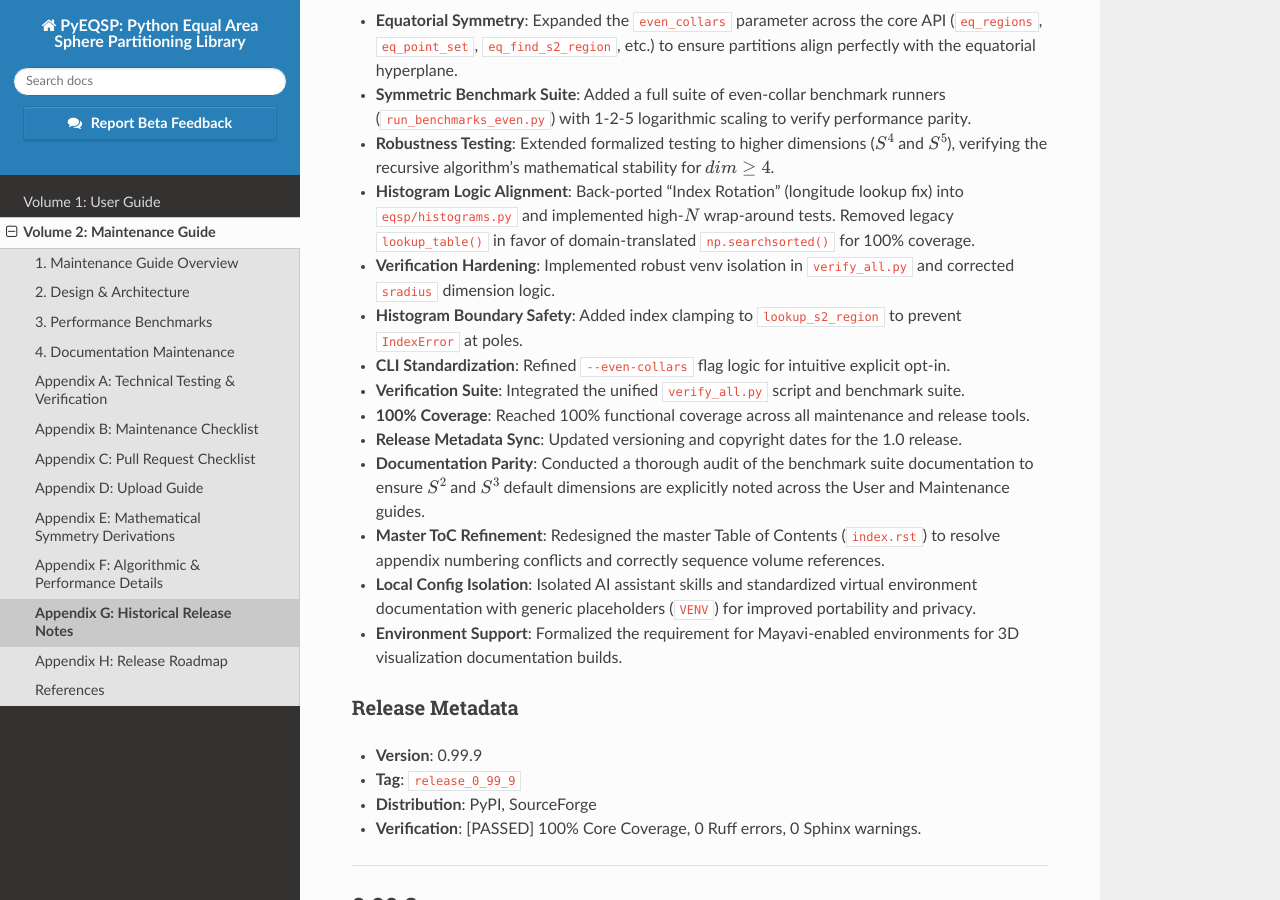
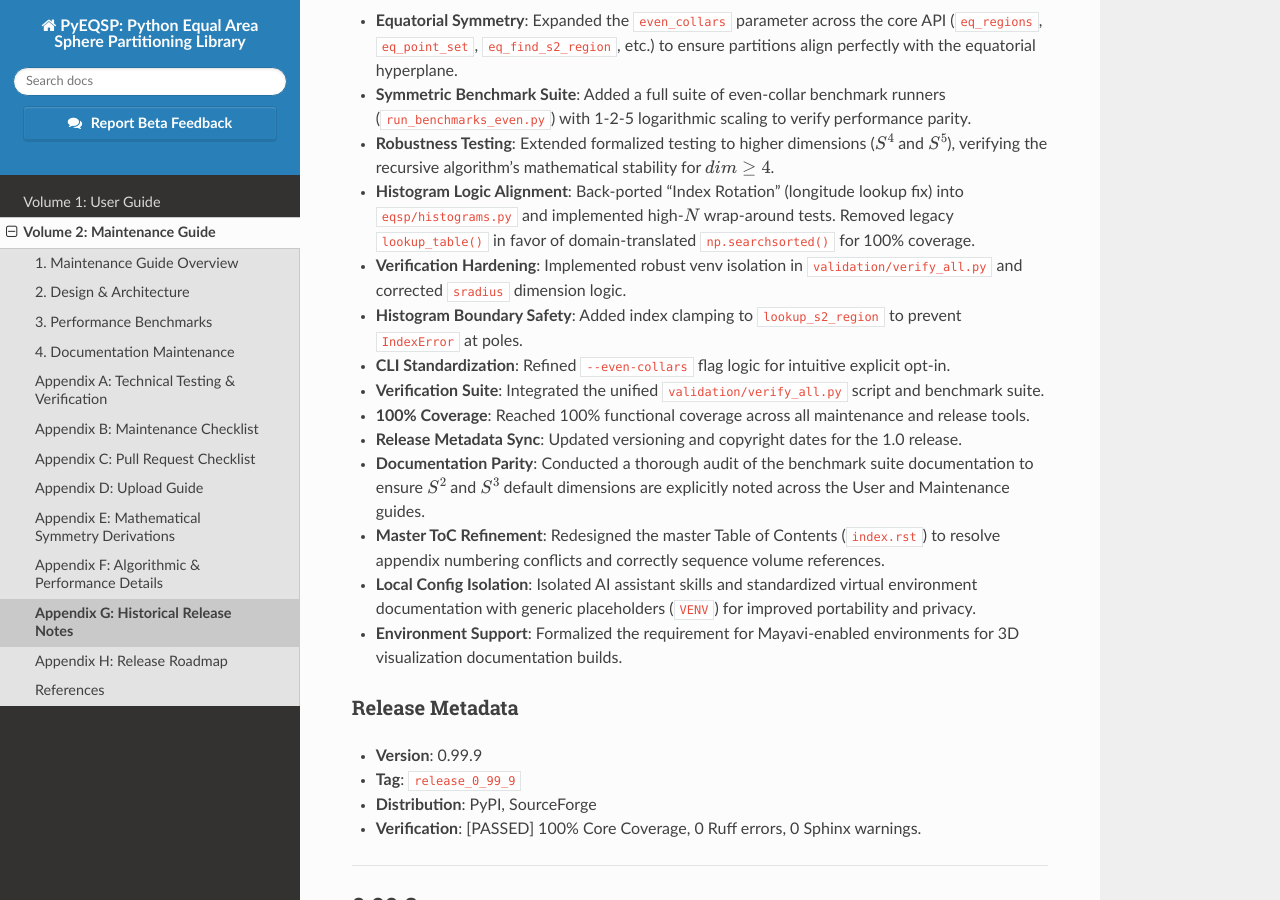
Before and after one commit to penguian/eqsp, a Sphinx documentation site: the page built from doc/maintainer/release_notes.md, in a window 1280 px wide and 900 px high, scrolled down 1186 px. Built offline with Sphinx 7.4.7 and the Read the Docs theme 3.1.0, drawn with Linux system fonts in a browser that asks for light colours; some of the changed text lies outside the part shown.

Commit message:
Use validation/verify_all.py consistently

```diff
--- a/doc/maintainer/release_notes.md
+++ b/doc/maintainer/release_notes.md
@@ -32,10 +32,10 @@
  - **Symmetric Benchmark Suite**: Added a full suite of even-collar benchmark runners (`run_benchmarks_even.py`) with 1-2-5 logarithmic scaling to verify performance parity.
  - **Robustness Testing**: Extended formalized testing to higher dimensions ($S^4$ and $S^5$), verifying the recursive algorithm's mathematical stability for $dim \ge 4$.
  - **Histogram Logic Alignment**: Back-ported "Index Rotation" (longitude lookup fix) into `eqsp/histograms.py` and implemented high-$N$ wrap-around tests. Removed legacy `lookup_table()` in favor of domain-translated `np.searchsorted()` for 100% coverage.
- - **Verification Hardening**: Implemented robust venv isolation in `verify_all.py` and corrected `sradius` dimension logic.
+ - **Verification Hardening**: Implemented robust venv isolation in `validation/verify_all.py` and corrected `sradius` dimension logic.
  - **Histogram Boundary Safety**: Added index clamping to `lookup_s2_region` to prevent `IndexError` at poles.
  - **CLI Standardization**: Refined `--even-collars` flag logic for intuitive explicit opt-in.
- - **Verification Suite**: Integrated the unified `verify_all.py` script and benchmark suite.
+ - **Verification Suite**: Integrated the unified `validation/verify_all.py` script and benchmark suite.
  - **100% Coverage**: Reached 100% functional coverage across all maintenance and release tools.
  - **Release Metadata Sync**: Updated versioning and copyright dates for the 1.0 release.
  - **Documentation Parity**: Conducted a thorough audit of the benchmark suite documentation to ensure $S^2$ and $S^3$ default dimensions are explicitly noted across the User and Maintenance guides.
@@ -78,7 +78,7 @@
 
  ### Key Features & Improvements
  - **CI Pipeline Hardening**: Implemented mocking for `mayavi` and `PyQt5` in Sphinx to allow 3D visualization doctests to pass in headless CI runners.
- - **Environment Isolation**: Improved `verify_all.py` to manage the execution `PATH` dynamically, resolving path-shadowing issues in complex virtual environments.
+ - **Environment Isolation**: Improved `validation/verify_all.py` to manage the execution `PATH` dynamically, resolving path-shadowing issues in complex virtual environments.
  - **Legacy Compatibility**: Reverted `ruff.toml` to the flat-format configuration to support institutional environments using older toolchain versions (e.g., Ruff 0.0.291).
  - **Credential Logic**: Refined `upload_release.py` to correctly handle standard `TWINE_PASSWORD` and token authentication.
 
@@ -156,7 +156,7 @@
  ### Key Features & Improvements
  - **Symmetric Partitions**: Introduced the `even_collars` parameter to enable precise S² hemisphere splitting and S³ → SO(3) sampling.
  - **Sphinx Framework**: Initialized the multi-format documentation system with MyST-Parser and localized cross-references.
- - **CI Robustness**: Established the `verify_all.py` unified verification layer and GitHub Actions integration.
+ - **CI Robustness**: Established the `validation/verify_all.py` unified verification layer and GitHub Actions integration.
  - **Docstring Audit**: Completed the first project-wide audit and standardization of NumPy-format docstrings.
 
  ### Release Metadata
```
Also changed, not shown: doc/maintainer/release_roadmap.md (+3 -3 lines).
